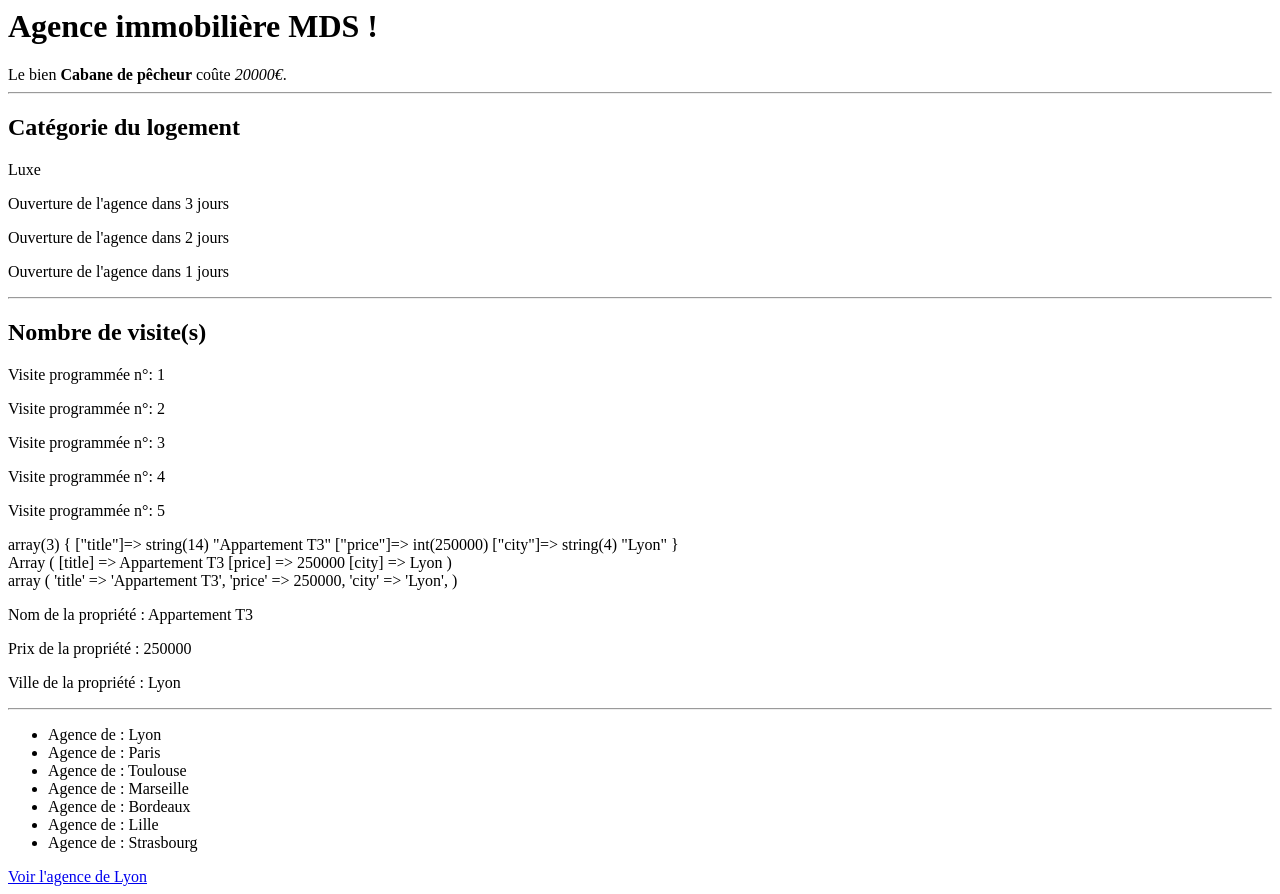
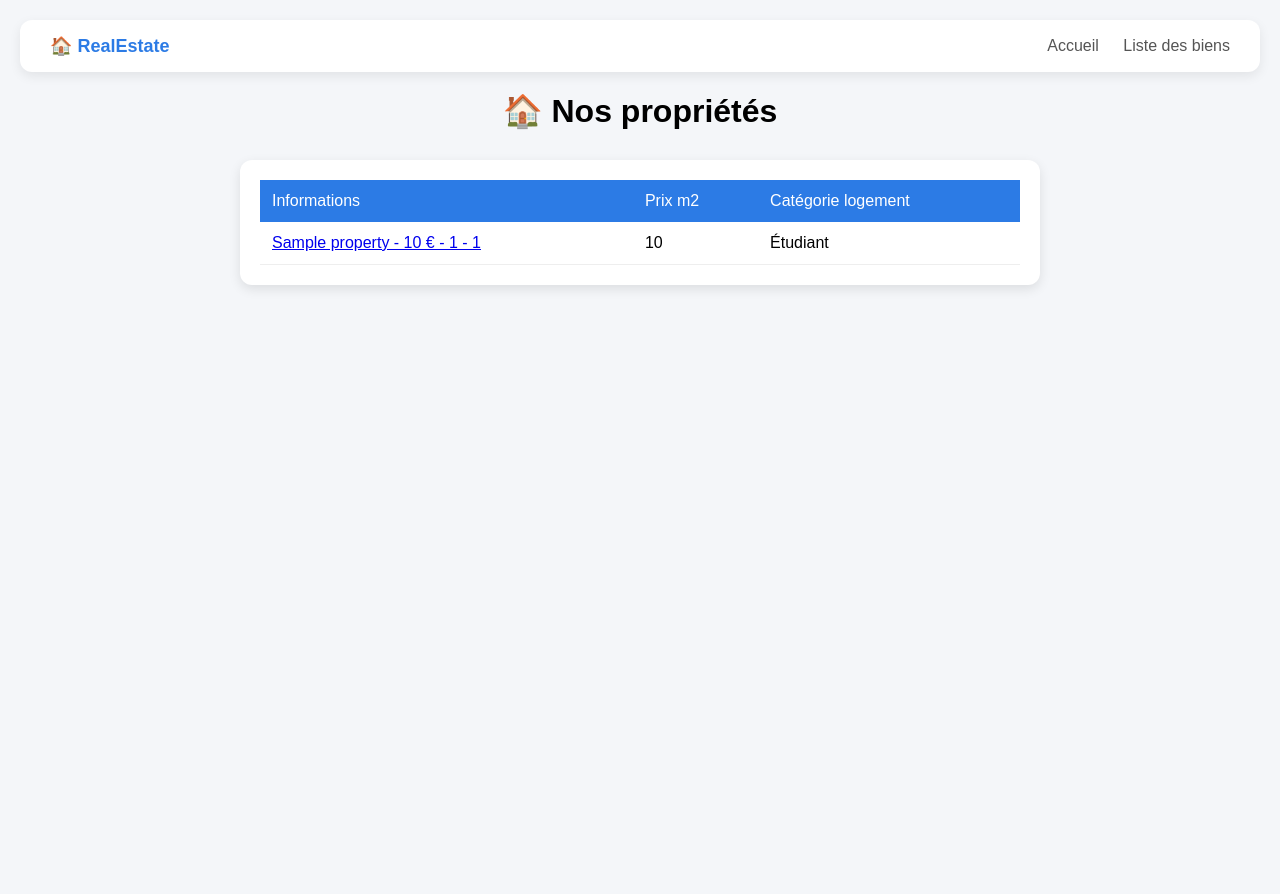
Before and after one commit to n3tx-code/MDS-PHP, a PHP site: page / in a window 1280 px wide. After the commit the page ends 289 px from the top, so only its background shows below. Run offline with PHP 8.4, Linux system fonts and the light colour scheme; tables that the repository leaves empty hold one stand-in row (values such as "Sample post").

Commit message:
Add database connection and property management features
- Implemented database connection in multiple files.
- Added property addition functionality with validation in add_property.php.
- Created property listing and detail pages with dynamic data retrieval.
- Introduced CSV file handling for property data storage in process_property.php.
- Added styling for improved UI in style.css.

```diff
--- /dev/null
+++ b/src/css/style.css
@@ -0,0 +1,173 @@
+ body {
+        font-family: Arial, sans-serif;
+        background: #f4f6f9;
+        margin: 0;
+        padding: 20px;
+    }
+
+    h1 {
+        text-align: center;
+        margin-bottom: 30px;
+    }
+
+    .container {
+        max-width: 1000px;
+        margin: auto;
+    }
+
+    .card {
+        background: white;
+        border-radius: 12px;
+        box-shadow: 0 4px 12px rgba(0,0,0,0.1);
+        overflow: hidden;
+    }
+
+    table {
+        width: 100%;
+        border-collapse: collapse;
+    }
+
+    thead {
+        background: #2c7be5;
+        color: white;
+    }
+
+    th, td {
+        padding: 12px;
+        text-align: left;
+    }
+
+    tbody tr {
+        border-bottom: 1px solid #eee;
+        transition: background 0.2s;
+    }
+
+    tbody tr:hover {
+        background: #f1f5ff;
+    }
+    .navbar {
+        background: white;
+        padding: 15px 30px;
+        box-shadow: 0 4px 12px rgba(0,0,0,0.08);
+        border-radius: 12px;
+        margin-bottom: 20px;
+        display: flex;
+        justify-content: space-between;
+        align-items: center;
+        font-family: Arial, sans-serif;
+    }
+
+    .navbar-logo {
+        font-weight: bold;
+        font-size: 18px;
+        color: #2c7be5;
+    }
+
+    .navbar-links a {
+        margin-left: 20px;
+        text-decoration: none;
+        color: #555;
+        font-weight: 500;
+        transition: 0.2s;
+    }
+
+    .navbar-links a:hover {
+        color: #2c7be5;
+    }
+
+    .navbar-links a.active {
+        color: #2c7be5;
+        font-weight: bold;
+    }
+
+    body {
+            font-family: Arial, sans-serif;
+            background: #f4f6f9;
+            margin: 0;
+            padding: 20px;
+        }
+
+        .container {
+            max-width: 800px;
+            margin: auto;
+        }
+
+        .card {
+            background: white;
+            padding: 20px;
+            border-radius: 12px;
+            box-shadow: 0 4px 12px rgba(0,0,0,0.1);
+        }
+
+        h1 {
+            margin-top: 0;
+        }
+
+        .info {
+            margin: 10px 0;
+            padding: 10px;
+            border-bottom: 1px solid #eee;
+        }
+
+        .label {
+            font-weight: bold;
+            color: #555;
+        }
+
+        .price {
+            font-size: 24px;
+            color: #2c7be5;
+            font-weight: bold;
+        }
+
+        .sqm {
+            color: #28a745;
+            font-weight: bold;
+        }
+
+        .error-container {
+        display: flex;
+        justify-content: center;
+        align-items: center;
+        margin-top: 100px;
+    }
+
+    .error-card {
+        background: white;
+        padding: 30px;
+        border-radius: 12px;
+        box-shadow: 0 4px 12px rgba(0,0,0,0.1);
+        text-align: center;
+        max-width: 400px;
+        font-family: Arial, sans-serif;
+    }
+
+    .error-icon {
+        font-size: 50px;
+        margin-bottom: 15px;
+    }
+
+    .error-title {
+        font-size: 22px;
+        margin-bottom: 10px;
+        color: #333;
+    }
+
+    .error-text {
+        color: #666;
+        margin-bottom: 20px;
+    }
+
+    .error-btn {
+        display: inline-block;
+        padding: 10px 20px;
+        background: #2c7be5;
+        color: white;
+        text-decoration: none;
+        border-radius: 6px;
+        transition: 0.2s;
+    }
+
+    .error-btn:hover {
+        background: #1a5edb;
+    }
--- a/src/index.php
+++ b/src/index.php
@@ -1,77 +1,96 @@
-<h1>Agence immobilière MDS !</h1>
 <?php
-    $propertyName = "Cabane de pêcheur";
-    $propertyPrice = 20000;
-    $isAvailable = false;
-    $propertyCity = "St Tropez";
 
-    // Echo display the text in the output (HTML)
-    echo "Le bien <strong>" .  $propertyName . "</strong> coûte <em>" . $propertyPrice . "€</em>. <br/>";
+$host = 'localhost';
+$dpName = 'real_estate';
+$user = 'root';
+$mdp = 'root';
+
+$pdn = 'mysql:host=' . $host . ';dbname=' . $dpName . ';charset=utf8mb4';
+
+try {
+    $pdo = new PDO ($pdn, $user, $mdp);
+    $pdo -> setAttribute(PDO:: ATTR_ERRMODE, PDO::ERRMODE_EXCEPTION);
+    $pdo -> setAttribute(PDO:: ATTR_DEFAULT_FETCH_MODE, PDO:: FETCH_ASSOC);
+} catch (EXCEPTION $e){
+    echo 'Erreur de connexion : ' . $e -> getMessage();
+    die();
+}
+
+$sqlSelectAllProperties = "SELECT * FROM properties";
+$query = $pdo->query($sqlSelectAllProperties);
+$properties = $query->fetchAll();
+
+function priceM2($area, $price) {
+    if ($area <= 0) {
+        return 0;
+    }
+    return $price/$area;
+}
+
+function propertyCategory($propertyPrice) {
+    if ($propertyPrice > 500000) {
+        return "Luxe";
+    } elseif ($propertyPrice > 200000) {
+        return "Familiale";
+    } else {
+        return "Étudiant";
+    }
+
+}
 ?>
 
-<hr>
-<h2>Catégorie du logement</h2>
-<?php
+<!DOCTYPE html>
+<html lang="fr">
+<head>
+<meta charset="UTF-8">
+<title>Nos propriétés</title>
+<link rel="stylesheet" href="css/style.css" >
+</head>
+<body>
 
-    // || = OU
-    // && = ET
-    if ($propertyPrice > 500000 || $propertyCity == "St Tropez") {
-        echo "<p>Luxe</p>";
-    } elseif ($propertyPrice > 200000) {
-        echo "<p>Familiale</p>";
-    } else {
-        echo "<p>Étudiant</p>";
-    }
+<div class="navbar">
+    <div class="navbar-logo">🏠 RealEstate</div>
 
-    $countdown = 3;
-    while ($countdown > 0) {
-        echo "<p>Ouverture de l'agence dans " . $countdown . " jours";
-        // $countdown = $coutdown - 1;
-        $countdown--;
-    }
-?>
-<hr>
-<h2>Nombre de visite(s)</h2>
-<?php
-    // $visitNumber = $visitNumber + 1;
-    for ($visitNumber = 1; $visitNumber <=5; $visitNumber++) {
-        ?>
-        <p>
-            Visite programmée n°: <?= $visitNumber; ?>
-        </p>
-        <?php
-    }
+    <div class="navbar-links">
+        <a href="index.php">Accueil</a>
+        <a href="property_list.php">Liste des biens</a>
+    </div>
+</div>
+<div class="container">
+    <h1>🏠 Nos propriétés</h1>
 
-// association array
-$property = [
-    "title" => "Appartement T3",
-    "price" => 250000,
-    "city" => "Lyon"
-];
+    <div class="card">
+        <table>
+            <thead>
+                <tr>
+                    <td>Informations</td>
+                    <td>Prix m2</td>
+                    <td>Catégorie logement</td>
+                </tr>
+            </thead>
+            <tbody>
+                <?php
+                    foreach($properties as $property) {
+                        ?>
+                        <tr>
+                            <td>
+                                <a href="property.php?id=<?= $property['id']; ?>">
+                                    <?= $property['title']; ?> - <?= $property['price']; ?> € -
+                                    <?= $property['area']; ?> - <?= $property['district_id']; ?>
+                                </a>
+                            </td>
+                            <td>
+                                <?= priceM2($property['area'], $property['price']); ?>
+                            </td>
+                            <td>
+                                <?= propertyCategory($property["price"]); ?>
+                            </td>
+                        </tr>
+                        <?php } ?>
+            </tbody>
+        </table>
+    </div>
+</div>
 
-// debug display
-var_dump($property); ?>
-<br/>
-<?php print_r($property); ?>
-<br/>
-<?php var_export($property); ?>
-</br>
-
-<!-- Accessing data in association array -->
-<p>Nom de la propriété : <?= $property["title"] ?></p>
-<p>Prix de la propriété : <?= $property["price"] ?></p>
-<p>Ville de la propriété : <?= $property["city"] ?></p>
-<hr>
-
-<?php
-// Loop on a array
-$cities = ["Lyon", "Paris", "Toulouse", "Marseille", "Bordeaux", "Lille", "Strasbourg"];
-?>
-<ul>
-    <?php foreach($cities as $city) { ?>
-        <li>Agence de :  <?= $city; ?></li>
-    <?php } ?>
-</ul>
-
-<!-- Link with GET parameters -->
-<a href="agency.php?city=Lyon&agent=John">Voir l'agence de Lyon</a>
+</body>
+</html>
```
Also changed, not shown: src/add_property.php (+58 -32 lines), src/catalog.php (added, +35 -0 lines), src/database.php (added, +22 -0 lines), src/include_require.php (added, +14 -0 lines), src/process_property.php (+16 -2 lines), src/property.php (added, +98 -0 lines), src/property_list.php (added, +74 -0 lines), src/test_insert.php (added, +24 -0 lines).
